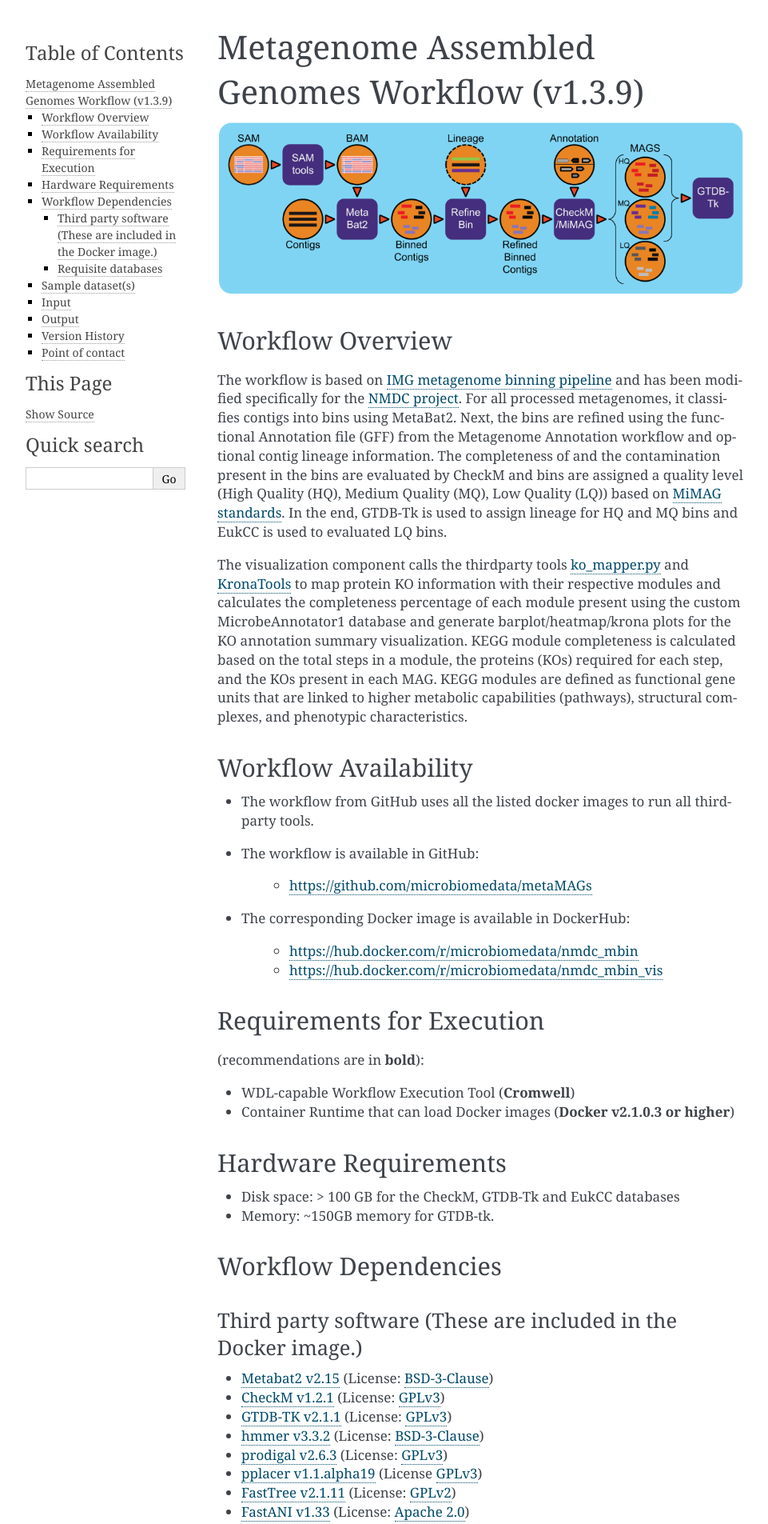
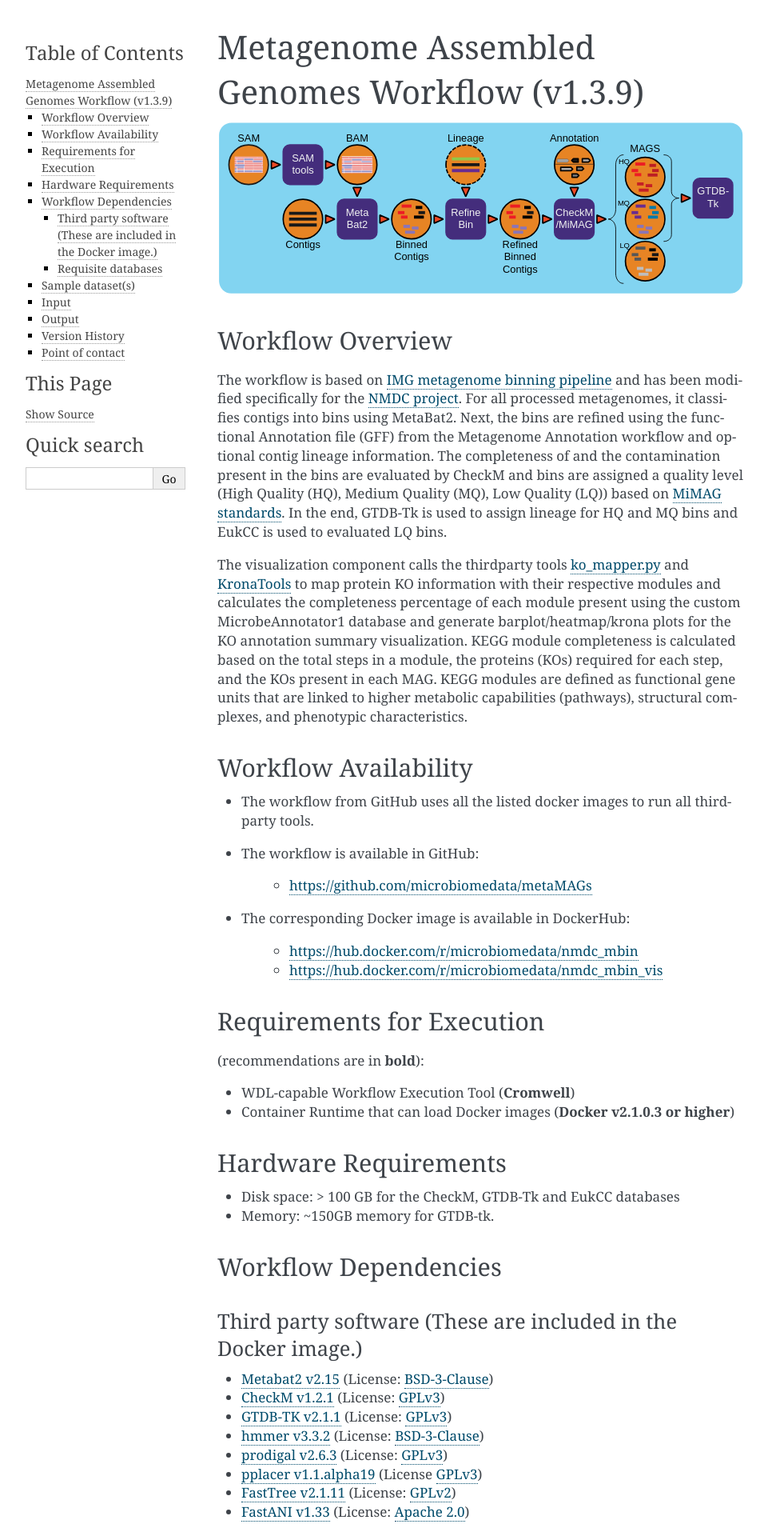
Before and after one commit to microbiomedata/metaMAGs, a Sphinx documentation site: the page built from docs/index.rst, in a window 1280 px wide. Shown: the top 1905 px of the page at 80% size, without its empty margins (148-1109 px from the left). Built offline with Sphinx 7.4.7, drawn with Linux system fonts in a browser that asks for light colours.

Commit message:
test svg format

```diff
--- a/docs/index.rst
+++ b/docs/index.rst
@@ -1,7 +1,7 @@
 Metagenome Assembled Genomes Workflow (v1.3.9)
 =============================================
 
-.. image:: mags_workflow2024.png
+.. image:: mags_workflow2024.svg
    :alt: Metagenome assembled genomes generation
 
 
```
Also changed, not shown: docs/mags_workflow2024.svg (added).
